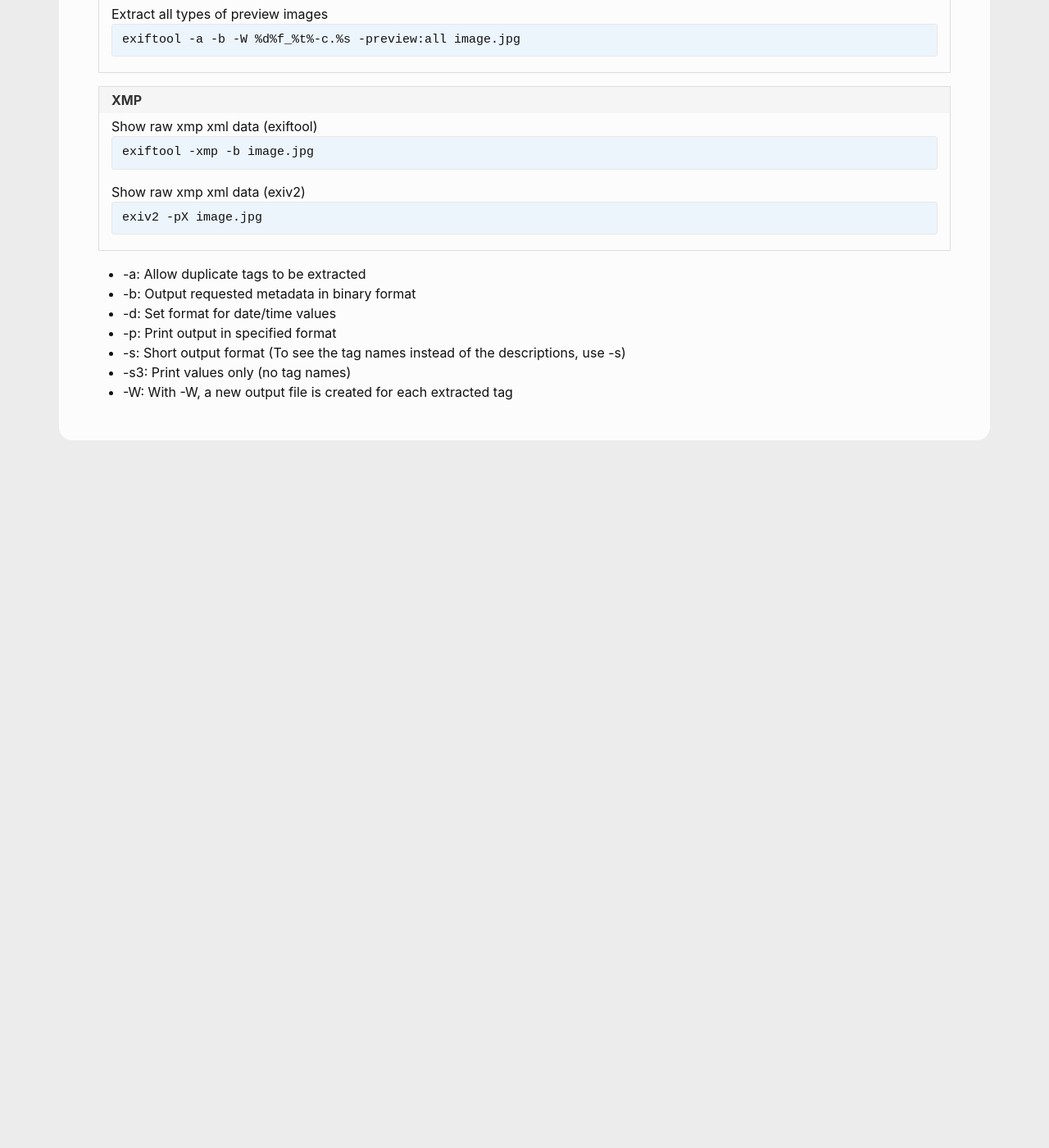
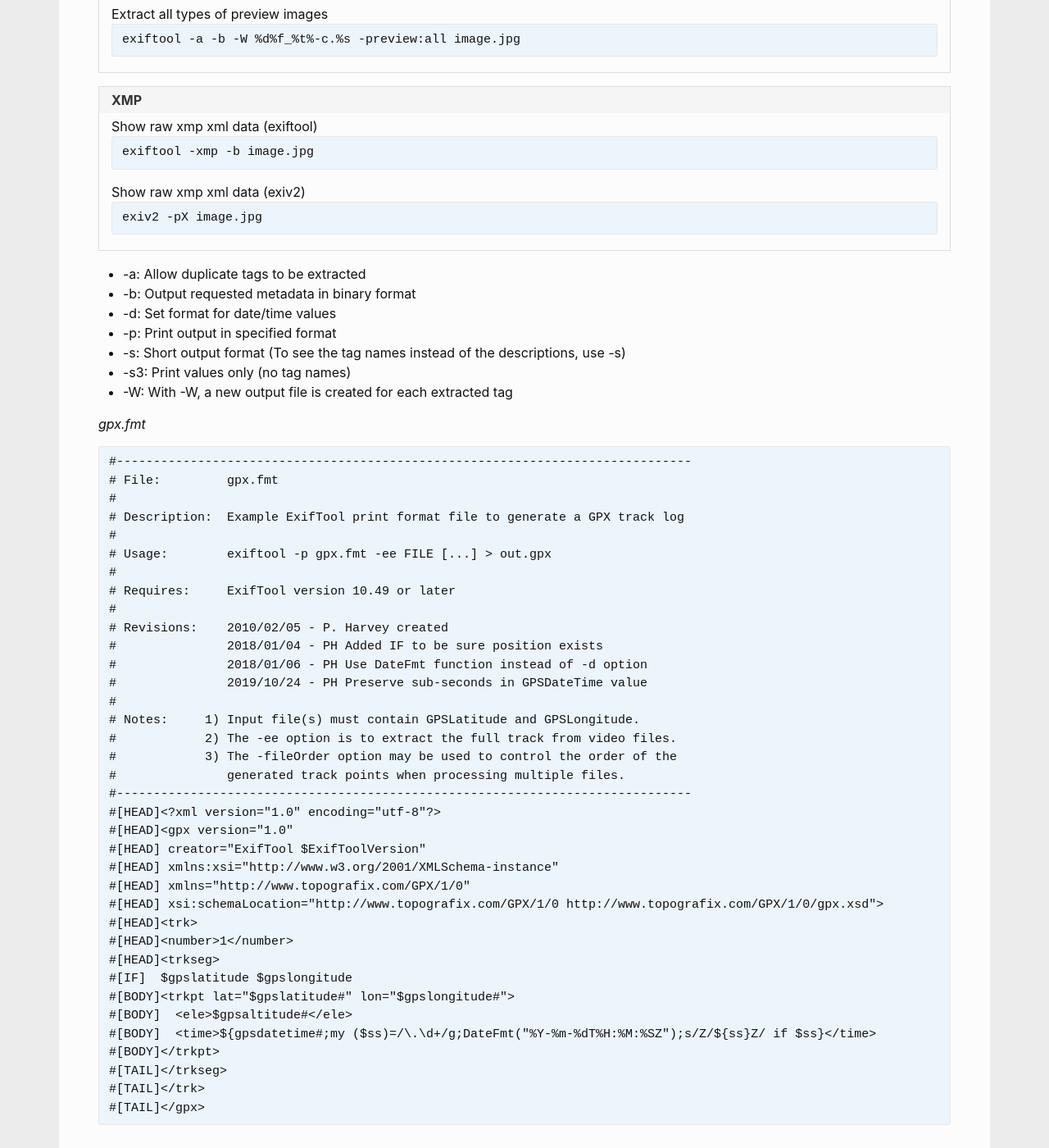
Before and after one commit to andreas-mausch/cheatsheets, a Jekyll site: the page built from _cheatsheets/exiftool.md, in a window 1280 px wide and 1400 px high, scrolled down 1262 px. Shown: the whole window at 82% size. Built offline with Jekyll 4.4.1, drawn with Linux system fonts in a browser that asks for light colours; before the commit the page ends 1829 px from its top, so only the background shows below that.

Commit message:
exiftool: Add gpx.fmt

````diff
--- a/_cheatsheets/exiftool.md
+++ b/_cheatsheets/exiftool.md
@@ -35,3 +35,44 @@
 - -s: Short output format (To see the tag names instead of the descriptions, use -s)
 - -s3: Print values only (no tag names)
 - -W: With -W, a new output file is created for each extracted tag
+
+*gpx.fmt*
+
+```
+#------------------------------------------------------------------------------
+# File:         gpx.fmt
+#
+# Description:  Example ExifTool print format file to generate a GPX track log
+#
+# Usage:        exiftool -p gpx.fmt -ee FILE [...] > out.gpx
+#
+# Requires:     ExifTool version 10.49 or later
+#
+# Revisions:    2010/02/05 - P. Harvey created
+#               2018/01/04 - PH Added IF to be sure position exists
+#               2018/01/06 - PH Use DateFmt function instead of -d option
+#               2019/10/24 - PH Preserve sub-seconds in GPSDateTime value
+#
+# Notes:     1) Input file(s) must contain GPSLatitude and GPSLongitude.
+#            2) The -ee option is to extract the full track from video files.
+#            3) The -fileOrder option may be used to control the order of the
+#               generated track points when processing multiple files.
+#------------------------------------------------------------------------------
+#[HEAD]<?xml version="1.0" encoding="utf-8"?>
+#[HEAD]<gpx version="1.0"
+#[HEAD] creator="ExifTool $ExifToolVersion"
+#[HEAD] xmlns:xsi="http://www.w3.org/2001/XMLSchema-instance"
+#[HEAD] xmlns="http://www.topografix.com/GPX/1/0"
+#[HEAD] xsi:schemaLocation="http://www.topografix.com/GPX/1/0 http://www.topografix.com/GPX/1/0/gpx.xsd">
+#[HEAD]<trk>
+#[HEAD]<number>1</number>
+#[HEAD]<trkseg>
+#[IF]  $gpslatitude $gpslongitude
+#[BODY]<trkpt lat="$gpslatitude#" lon="$gpslongitude#">
+#[BODY]  <ele>$gpsaltitude#</ele>
+#[BODY]  <time>${gpsdatetime#;my ($ss)=/\.\d+/g;DateFmt("%Y-%m-%dT%H:%M:%SZ");s/Z/${ss}Z/ if $ss}</time>
+#[BODY]</trkpt>
+#[TAIL]</trkseg>
+#[TAIL]</trk>
+#[TAIL]</gpx>
+```
````
